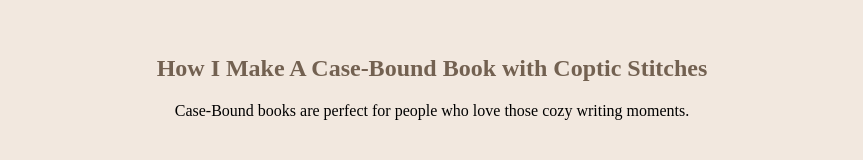
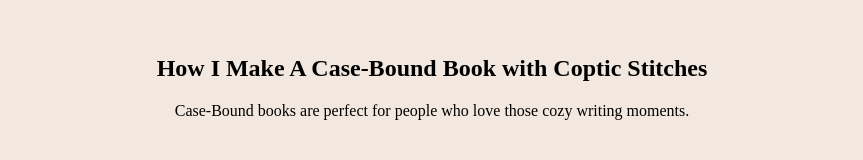
Before and after one commit to lyssbee922/js-assignment-4-html-me-something-lyssbee922, a website: page index.html in a window 1280 px wide. Shown: the part 101-261 px from the top of the page, without its empty margins (208-1071 px from the left). Drawn offline with Linux system fonts and the light colour scheme.

Commit message:
modified styles

```diff
--- a/styles.css
+++ b/styles.css
@@ -22,7 +22,6 @@ body {
 
 h1 {
     text-align: center;
-    color: #736151;
 }
 
 p {
```
